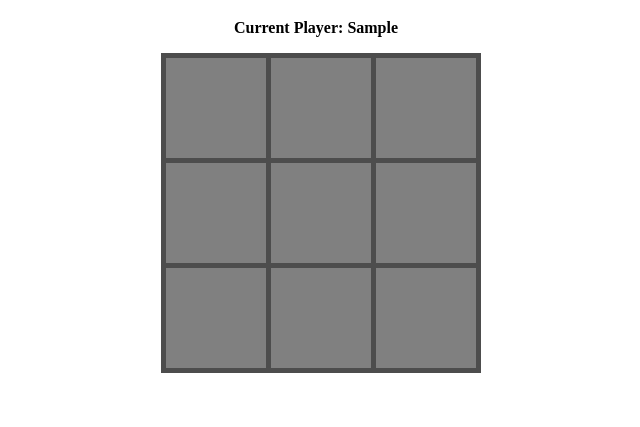
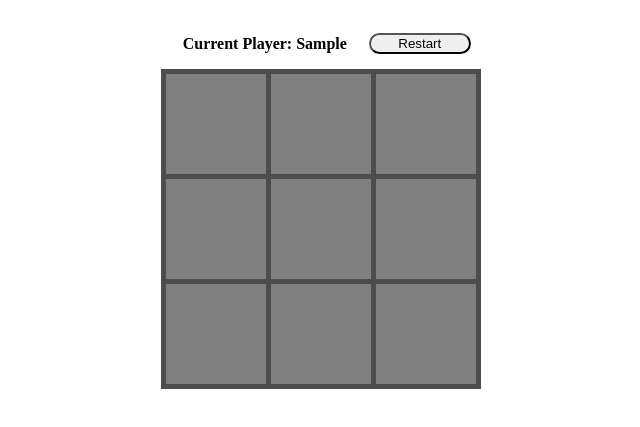
Before and after one commit to Roualeyn/Odin-Project-08-Tic-Tac-Toe, a plain HTML site: page index.html in a window 1280 px wide. Both pictures are taken after typing "Sample", "Sample", "Sample", "Sample" into the empty fields and a click on the button "Start Game". Shown: the part 61-488 px from the top of the page, without its empty margins (324-964 px from the left). Drawn offline with Linux system fonts and the light colour scheme.

Commit message:
Add restart button

```diff
--- a/index.html
+++ b/index.html
@@ -20,6 +20,7 @@
     <div id="ongoingGameDiv" class="invisible">
         <p>Current Player: <span id="currentPlayerSpan"></span></p>
         <div class="gameBoard" id="gameBoard"></div>
+        <button id="restartButton">Restart</button>
     </div>
 </body>
 </html>
--- a/script.js
+++ b/script.js
@@ -33,12 +33,17 @@ var gameLogic = (function() {
         currentMarker = String(p1.symbol);
     }
 
+    function resetPlayer() {
+        currentMarker = player1.symbol;
+   }
+
     return {
         getCurrentMarker: getCurrentMarker,
         updateCurrentPlayer: updateCurrentPlayer,
         getCurrentPlayer: getCurrentPlayer,
         getPlayerSymbols: getPlayerSymbols,
-        setPlayers: setPlayers
+        setPlayers: setPlayers,
+        resetPlayer: resetPlayer
     };
 })();
 
@@ -114,8 +119,16 @@ var gameBoard = (function(gameLogicArg) {
         }
     }
 
+    function resetBoard() {
+        gameArray = [['', '', ''],
+                     ['', '', ''],
+                     ['', '', '']];
+        updateBoard();
+    }
+
     return {
-        updateBoard: updateBoard
+        updateBoard: updateBoard,
+        resetBoard: resetBoard
     };
 })(gameLogic);
 
@@ -130,3 +143,8 @@ document.getElementById("startButton").addEventListener("click", () => {
     document.getElementById("newGameDiv").classList.add("invisible");
     gameBoard.updateBoard();
 })
+
+document.getElementById("restartButton").addEventListener("click", () => {
+    gameLogic.resetPlayer();
+    gameBoard.resetBoard();
+})
--- a/styles.css
+++ b/styles.css
@@ -7,7 +7,15 @@ p {
     font-weight: bold;
 }
 
+#ongoingGameDiv {
+    display: grid;
+    grid-template-columns: auto auto;
+    justify-content: center;
+    align-items: center;
+}
+
 .gameBoard {
+    grid-column: 1 / 3;
     display: grid;
     grid-template-columns: repeat(3, 100px);
     grid-template-rows: repeat(3, 100px);
@@ -39,3 +47,9 @@ p {
 .invisible {
     display: none !important;
 }
+
+#restartButton {
+    grid-column: 2 / 3;
+    grid-row: 1 / 2;
+    border-radius: 1rem;
+}
```
Also changed, not shown: 1 other file.
